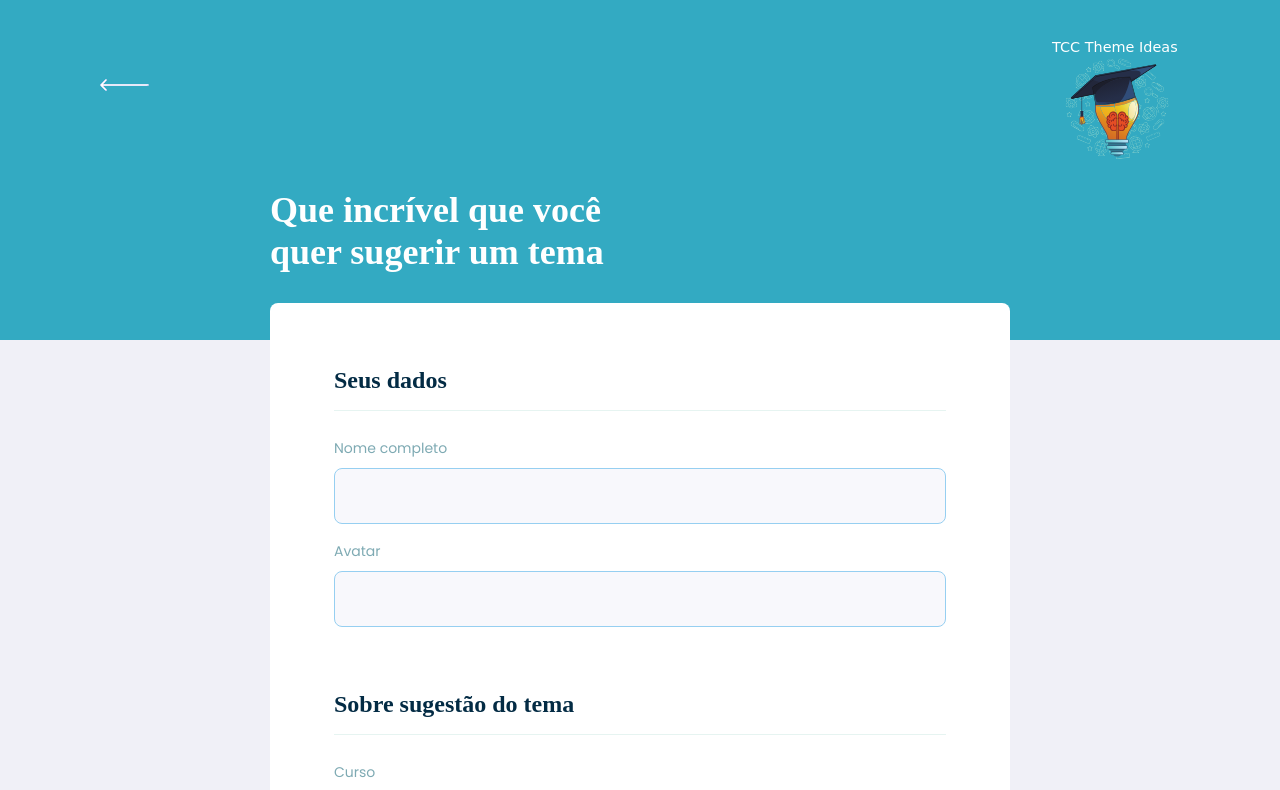
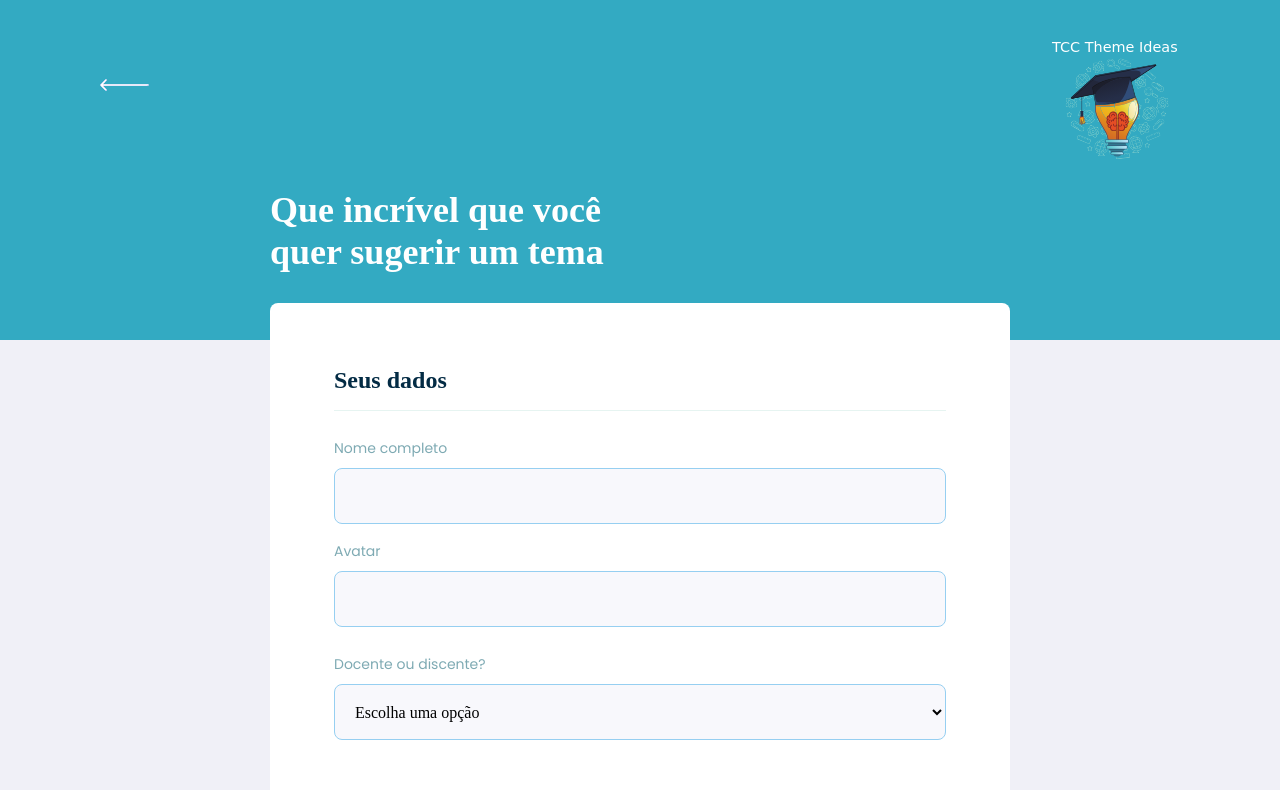
Before and after one commit to amorimmaria/TCC-Theme-Ideas, a React (Create React App) app in the folder packages/web/: page /suggest in a window 1280 px wide. Shown: the top 790 px of the page. Built offline with nearby package versions, Linux system fonts and the light colour scheme.

Commit message:
Add tipo de usuario

```diff
--- a/packages/web/src/pages/SuggestTheme/index.tsx
+++ b/packages/web/src/pages/SuggestTheme/index.tsx
@@ -15,6 +15,7 @@ function SuggestTheme(){
 
   const [name, setName] = useState('');
   const [avatar, setAvatar] = useState('');
+  const [tipoDeUsuario, setTipoDeUsuario] = useState('');
   const [curso, setCurso]= useState('');
   const [sugestaoDeTema, setSugestaoDeTema] = useState('');
   const [descricao, setDescricao] = useState('');
@@ -27,6 +28,7 @@ function SuggestTheme(){
     api.post('themes',{
       name,
       avatar,
+      tipoDeUsuario,
       curso,
       sugestaoDeTema,
       descricao,
@@ -65,6 +67,17 @@ function SuggestTheme(){
                 label="Avatar"
                 value={avatar}
                 onChange={(e) => { setAvatar(e.target.value) }}
+            />
+
+              <Select
+                name="tipoDeUsuario"
+                label="Docente ou discente?"
+                value={tipoDeUsuario}
+                onChange={(e) => { setTipoDeUsuario(e.target.value) }}
+                options={[
+                  {value: 'docente', label: 'Docente'},
+                  {value: 'discente', label: 'Discente'}
+                ]}
             />
 
           </fieldset>
--- a/packages/web/src/pages/SuggestTheme/styles.css
+++ b/packages/web/src/pages/SuggestTheme/styles.css
@@ -45,7 +45,12 @@
   margin-top: 2.4rem;
 }
 
-#page-suggest main fieldset .input-block + .textarea-block {
+#page-suggest main fieldset .input-block + .textarea-block,
+#page-suggest main fieldset .input-block + .select-block,
+#page-suggest main fieldset .select-block + .input-block,
+#page-suggest main fieldset .select-block + .textarea-block,
+#page-suggest main fieldset .textarea-block + .select-block
+{
   margin-top: 2.4rem;
 }
 
```
Also changed, not shown: 2 other files (tests, documents, lock files or other folders).
